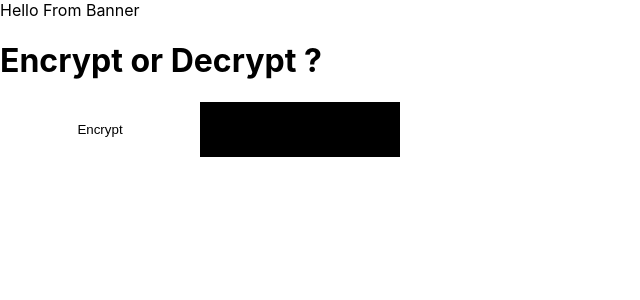
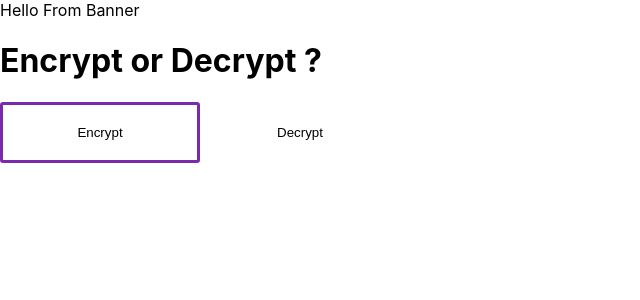
Before and after one commit to kamilwoloszyn/FEncrypt, a React (Create React App) app: page / in a window 1280 px wide. Shown: the top 300 px of the page, without its empty margins (0-640 px from the left). Built offline with nearby package versions, Linux system fonts and the light colour scheme.

Commit message:
Added some transitions

```diff
--- a/src/App.tsx
+++ b/src/App.tsx
@@ -22,7 +22,6 @@ display:${({DisplayGrid}) => DisplayGrid ? 'grid' : 'block'};
 margin: ${({HasMargin,DefaultMargin}) => HasMargin ? DefaultMargin:'0'}px;
 `
 
-
 export const App: React.FC = (ContainerOption) => {
   return (
      <Container DisplayGrid={true} HasMargin={false}>
@@ -38,8 +37,8 @@ export const App: React.FC = (ContainerOption) => {
           </Col>
         </Row>
         <Row>
-          <OptionButton type="button" customColor={"#fff"} hoverColor={"#cdef531"}>Encrypt </OptionButton>
-          <OptionButton type="button" customColor={"#000"} hoverColor={"#cdef531"}>Decrypt </OptionButton>
+          <OptionButton type="button" customColor={"#fff"} hoverColor={"#7a2bab"} borderColor={"#7a2aab"}>Encrypt </OptionButton>
+          <OptionButton type="button" customColor={"#fff"} hoverColor={"#7a2bab"}>Decrypt </OptionButton>
         </Row>
 
       </Row>
--- a/src/styles/buttons.tsx
+++ b/src/styles/buttons.tsx
@@ -2,8 +2,9 @@ import React from 'react';
 import styled from 'styled-components';
 
 interface Props {
-  customColor: string;
-  hoverColor: string;
+  customColor?: string;
+  hoverColor?: string;
+  borderColor?: string;
 }
 
 const OptionButton = styled.button<Props>`
@@ -12,11 +13,13 @@ width:15em;
 &:hover{
   cursor:pointer;
 }
-border:none;
 background-color: ${({ customColor }) => customColor ? customColor : '#fff'};
 &:hover {
   background-color: ${({ hoverColor }) => hoverColor ? hoverColor: '#fff' }
 }
+border-radius:3px;
+border:3px solid ${({ borderColor }) => borderColor ? borderColor : '#fff'};
+transition: all ease-out .2s;
 `
 
 export {
```
Also changed, not shown: 1 other file (tests, documents, lock files or other folders).
